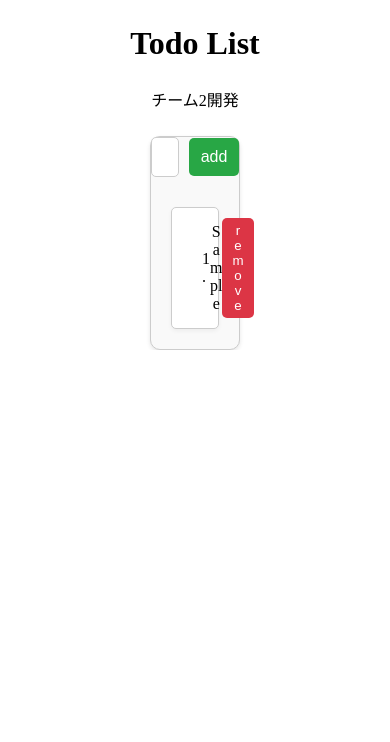
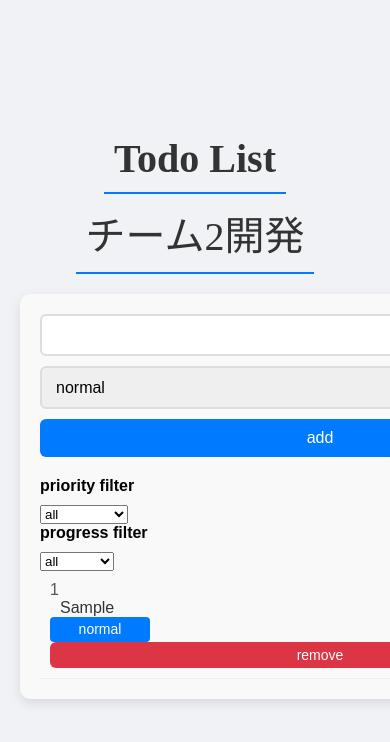
Before and after one commit to nenrinyear/shareable-todolist, a Next.js app: page / in a window 390 px wide. Both pictures are taken after typing "Sample" into the empty fields and a click on the button "add". Shown: the top 742 px of the page. Built offline with nearby package versions, Linux system fonts and the light colour scheme.

Commit message:
[追加]filterボタンの追加
filterボタンの追加とCSSを少し変えました

```diff
--- a/src/app/page.module.css
+++ b/src/app/page.module.css
@@ -1,4 +1,31 @@
-.title{
+/* 全体のメインコンテナのスタイル */
+.main {
+    display: flex;
+    flex-direction: column;
+    align-items: center;
+    justify-content: center;
+    min-height: 100vh;
+    background-color: #f0f2f5;
+    padding: 20px;
+}
+
+/* ヘッダー部分のスタイル */
+.header {
     text-align: center;
-    margin: 25px;
+    margin-bottom: 40px;
 }
+
+.title {
+    font-size: 2.5rem;
+    color: #333333;
+    margin: 0;
+    padding: 10px;
+    border-bottom: 2px solid #007bff;
+}
+
+.subtitle {
+    font-size: 1.5rem;
+    color: #666666;
+    margin: 0;
+    padding: 5px;
+}
--- a/src/components/Todo.module.css
+++ b/src/components/Todo.module.css
@@ -1,80 +1,170 @@
-/* Todo.module.css */
+/* Overall container styling */
+.box {
+    width: 600px;
+    margin: 20px auto;
+    padding: 20px;
+    background-color: #f9f9f9;
+    border-radius: 10px;
+    box-shadow: 0 4px 12px rgba(0, 0, 0, 0.1);
+    font-family: 'Arial', sans-serif;
+}
 
-.box {
-    margin: 0 150px;
-    border: 1px solid #ccc;
-    border-radius: 10px;
-    background-color: #f9f9f9;
-    box-shadow: 0 2px 4px rgba(0, 0, 0, 0.1);
+/* Input box styling */
+.inputbox {
+    display: flex;
+    gap: 10px;
+    margin-bottom: 20px;
 }
 
 .input {
-    width: calc(100% - 60px);
+    flex: 1;
     padding: 10px;
+    border: 2px solid #ddd;
+    border-radius: 6px;
+    font-size: 16px;
+    outline: none;
+    transition: border-color 0.3s, background-color 0.3s;
+}
+
+.input:focus {
+    border-color: #007bff;
+    background-color: #eef7ff;
+}
+
+.select {
+    padding: 10px;
+    border: 2px solid #ddd;
+    border-radius: 6px;
+    font-size: 16px;
+    outline: none;
+    transition: border-color 0.3s, background-color 0.3s;
+}
+
+.select:focus {
+    border-color: #007bff;
+    background-color: #eef7ff;
+}
+
+.add {
+    padding: 10px 20px;
+    background-color: #007bff;
+    color: white;
+    border: none;
+    border-radius: 6px;
+    cursor: pointer;
+    font-size: 16px;
+    transition: background-color 0.3s;
+}
+
+.add:hover {
+    background-color: #0056b3;
+}
+
+/* Filter section styling */
+.filters {
+    display: flex;
+    justify-content: space-between;
+    margin-bottom: 20px;
+}
+
+.priorityFilter, .progressFilter {
+    width: 48%;
+}
+
+.priorityFilter p, .progressFilter p {
     margin-bottom: 10px;
-    border: 1px solid #ccc;
-    border-radius: 5px;
+    font-weight: bold;
     font-size: 16px;
 }
 
-.add {
-    width: 50px;
+.prioritySelector, .progressSelector {
+    width: 100%;
     padding: 10px;
-    margin-left: 10px;
-    border: none;
-    border-radius: 5px;
-    background-color: #28a745;
-    color: white;
+    border: 2px solid #ddd;
+    border-radius: 6px;
     font-size: 16px;
-    cursor: pointer;
+    outline: none;
+    transition: border-color 0.3s, background-color 0.3s;
 }
 
-.add:hover {
-    background-color: #218838;
+.prioritySelector:focus, .progressSelector:focus {
+    border-color: #007bff;
+    background-color: #eef7ff;
 }
 
+/* Todo list styling */
 .list {
-    margin: 20px;
-    list-style-type: none;
-    overflow-wrap: anywhere;
+    list-style: none;
+    padding: 0;
+    margin: 0;
 }
 
 .todo {
     display: flex;
+    align-items: center;
     justify-content: space-between;
-    align-items: center;
     padding: 10px;
-    margin-bottom: 5px;
-    border: 1px solid #ccc;
-    border-radius: 5px;
-    background-color: #fff;
-    box-shadow: 0 2px 4px rgba(0, 0, 0, 0.05);
+    border-bottom: 1px solid #eee;
+    transition: background-color 0.3s;
 }
 
-.index{
-    margin: 0 0 0 20px;
-    width: 50px;
+.todo:nth-child(even) {
+    background-color: #f9f9f9;
 }
 
-.text{
-    text-align:center;
-    width: 600px;
+.index {
+    width: 30px;
+    text-align: center;
+    font-size: 16px;
+    color: #555;
 }
 
-.todo span {
+.text {
+    flex: 1;
+    margin-left: 10px;
     font-size: 16px;
+    color: #333;
+}
+
+.priority {
+    width: 100px;
+    height: 25px;
+    margin-right: 20px;
+    padding-top: 4px;
+    text-align: center;
+    border-radius:4px;
+    background-color: #007bff;
+    font-size: 14px;
+    color:white;
 }
 
 .remove {
-    width: 70px;
     padding: 5px 10px;
-    border: none;
-    border-radius: 5px;
     background-color: #dc3545;
     color: white;
+    border: none;
+    border-radius: 6px;
     cursor: pointer;
+    font-size: 14px;
+    transition: background-color 0.3s;
 }
 
 .remove:hover {
     background-color: #c82333;
 }
+
+/* Media query for responsive design */
+@media (max-width: 600px) {
+    .inputbox, .todo {
+        flex-direction: column;
+        align-items: stretch;
+    }
+
+    .add, .remove {
+        width: 100%;
+    }
+
+    .index {
+        text-align: left;
+    }
+}
--- a/src/components/TodoComponent.jsx
+++ b/src/components/TodoComponent.jsx
@@ -4,14 +4,23 @@ import styles from "./Todo.module.css";
 
 export default function TodoComponent() {
     const [newTodo, setNewTodo] = useState("");
+    const [newPriority, setNewPriority] = useState("normal");
+    const [newProgress, setNewProgress] = useState("notDone");
+    const [priorityFilter, setPriorityFilter] = useState("all");
+    const [progressFilter, setProgressFilter] = useState("all");
 
     const [todos, setTodos] = useState([{
         id : "null",
         isDone: false,
         text: "サンプルタスク",
+        priority: "normal",
+        progress: "notDone",
     }]);
 
     const todoChange = (e) => setNewTodo(e.target.value);
+    const priorityChange = (e) => setNewPriority(e.target.value);
+    const priorityFilterChange = (e) => setPriorityFilter(e.target.value);
+    const progressChange = (e) => setProgressFilter(e.target.value);
 
     const addTodos = () => {
         if(newTodo ==="") return;
@@ -20,11 +29,14 @@ export default function TodoComponent() {
             id: new Date().getTime().toString(),
             isDone: false,
             text: newTodo,
+            priority: newPriority,
+            progress: newProgress,
         };
 
-        setTodos([...todos, newTodoItem
-        ]);
+        setTodos([...todos, newTodoItem]);
         setNewTodo("");
+        setNewPriority("normal");
+        setNewProgress('notDone');
     };
 
     useEffect(() => {
@@ -48,23 +60,67 @@ export default function TodoComponent() {
         localStorage.setItem("todolist", JSON.stringify(todos));
     }, [todos]);
 
+    const filteredTodos = () => {
+        if(priorityFilter === 'all' && progressFilter === "all"){
+            return todos;
+        }
+        else if(priorityFilter === 'all'){
+            return todos.filter(todo => todo.progress === progressFilter);
+        }
+        else if(progressFilter === "all"){
+            return todos.filter(todo => todo.priority === priorityFilter);
+        }
+        else{
+            return todos.filter(todo => todo.priority === priorityFilter).filter(td => td.progress === progressFilter);
+        }
+    }
+
+
     return (
         <div className={styles.box}>
-            <input className={styles.input} value={newTodo} onChange={todoChange}/>
-            <button className={styles.add} onClick={addTodos}>add</button>
+            <div className={styles.inputbox}>
+                <input id="inputbox"className={styles.input} value={newTodo} onChange={todoChange}/>
+                <select id="inputPriority"className={styles.select} value={newPriority} onChange={priorityChange}>
+                    <option value="emergency">emergency</option>
+                    <option value="important">important</option>
+                    <option value="normal">normal</option>
+                    <option value="trifle">trifle</option>
+                </select>
+                <button className={styles.add} onClick={addTodos}>add</button>
+            </div>
+            <div className={styles.priorityFilter} >
+                <p>priority filter</p>
+                <select id="prioritySelector" className={styles.priorirySlector} value={priorityFilter} onChange={priorityFilterChange}>
+                    <option value="all">all</option>
+                    <option value='emergency'>emergency</option>
+                    <option value="important">important</option>
+                    <option value="normal">normal</option>
+                    <option value="trifle">trifle</option>
+                </select>
+            </div>
+            <div id="progressFilter" className={styles.progressFilter} value={progressFilter} onChange={progressChange}>
+                <p>progress filter</p>
+                <select id ="progressSelector">
+                    <option value="all">all</option>
+                    <option value="done">done</option>
+                    <option value="notDone">not done</option>
+                </select>
+            </div>
             <ul className={styles.list}>
-                {todos.map((todo,index) => todo.id !== "null" ?(
+                {typeof filteredTodos().map === 'function' && filteredTodos().map((todo, index) => todo.id !== 'null' ?(
                     <div className={styles.todo} key={todo.id}>
-                        <span className={styles.index}>{index+1}.</span>
+                        <span className={styles.index}>{index +1}</span>
                         <span className={styles.text}>{todo.text}</span>
+                        <span className={styles.priority}>{todo.priority}</span>
                         <button className={styles.remove} onClick={() => {
-                            const newTodos = [...todos];
-                            newTodos.splice(index, 1);
-                            setTodos(newTodos)
+                            const newTodo = [ ...todos];
+                            newTodo.splice(index, 1);
+                            setTodos(newTodo)
                         }}>remove</button>
                     </div>
-                ): null)}
+                ):null)}
             </ul>
+
         </div>
     );
 }
```
